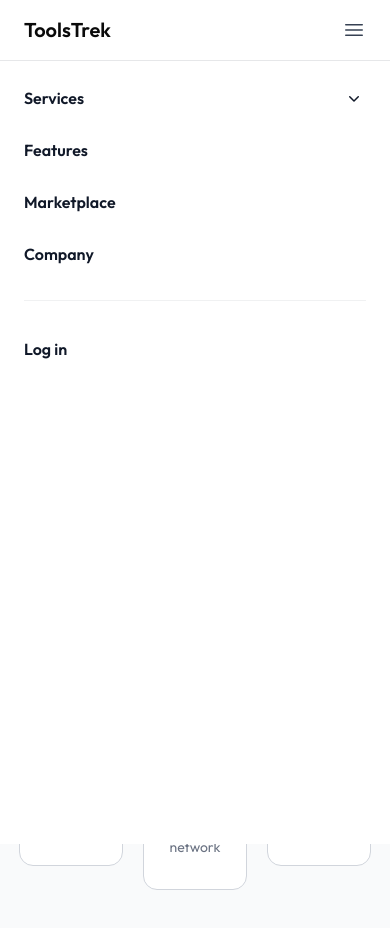
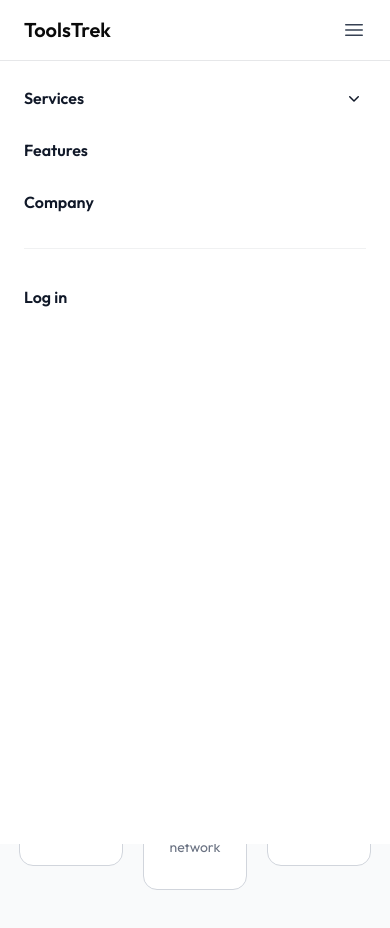
Before and after one commit to tasnimultas67/toolstrek, a Next.js app: page / in a window 390 px wide. Both pictures are taken after a click on the button "Open main menu". Shown: the top 928 px of the page. Built offline with nearby package versions, Linux system fonts and the light colour scheme.

Commit message:
feat: Update Header component to link to About Us page and improve mobile menu functionality

```diff
--- a/app/tools-compo/Header.js
+++ b/app/tools-compo/Header.js
@@ -136,7 +136,10 @@ export default function Header() {
               <Link href="#" className="text-sm/6 font-semibold text-gray-900">
                 Features
               </Link>
-              <Link href="#" className="text-sm/6 font-semibold text-gray-900">
+              <Link
+                href="/about-us"
+                className="text-sm/6 font-semibold text-gray-900"
+              >
                 Company
               </Link>
             </PopoverGroup>
@@ -209,15 +212,9 @@ export default function Header() {
                 >
                   Features
                 </Link>
+
                 <Link
-                  href="#"
-                  className="-mx-3 block rounded-lg px-3 py-2 text-base/7 font-semibold text-gray-900 hover:bg-gray-50"
-                  onClick={() => setMobileMenuOpen(false)}
-                >
-                  Marketplace
-                </Link>
-                <Link
-                  href="#"
+                  href="/about-us"
                   className="-mx-3 block rounded-lg px-3 py-2 text-base/7 font-semibold text-gray-900 hover:bg-gray-50"
                   onClick={() => setMobileMenuOpen(false)}
                 >
```
